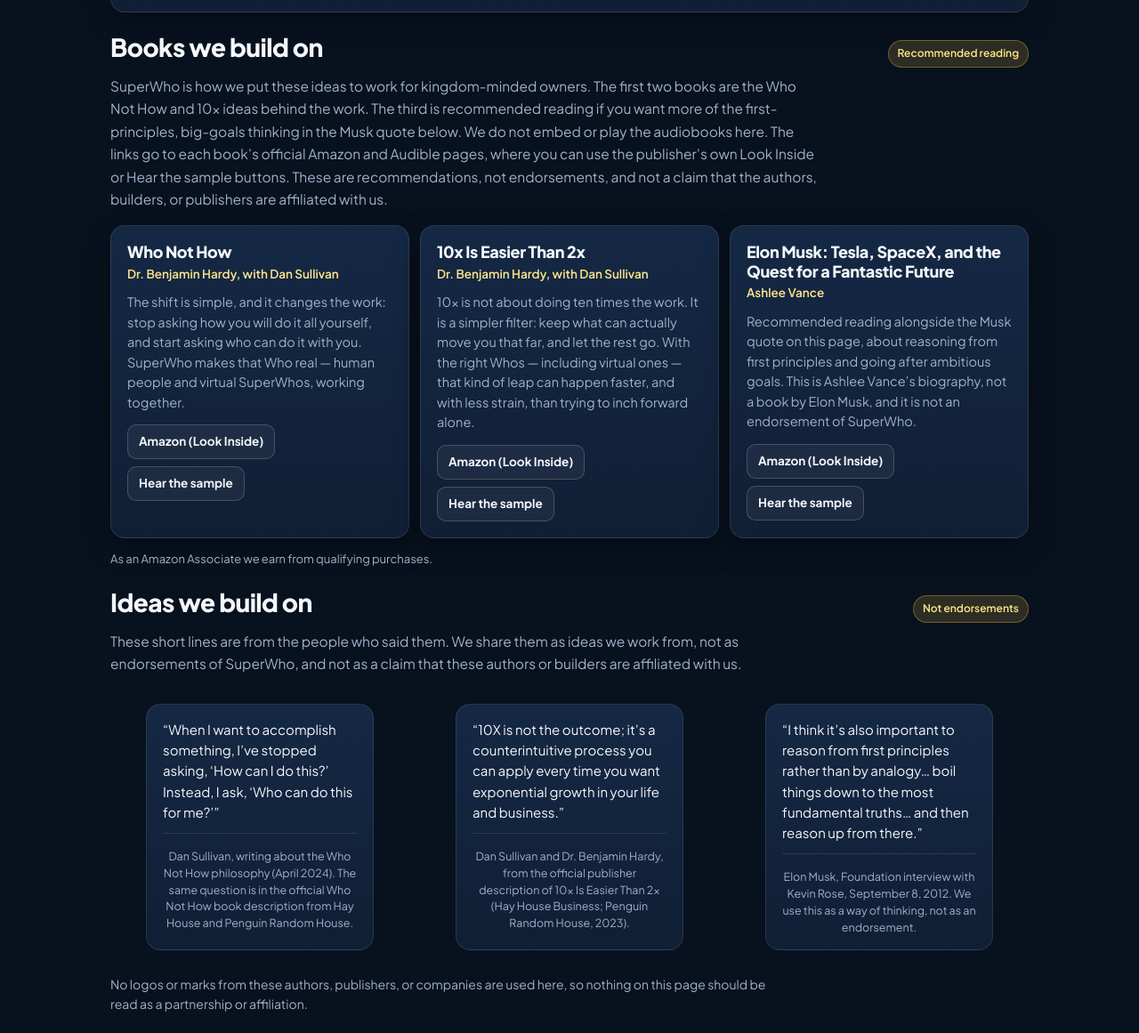
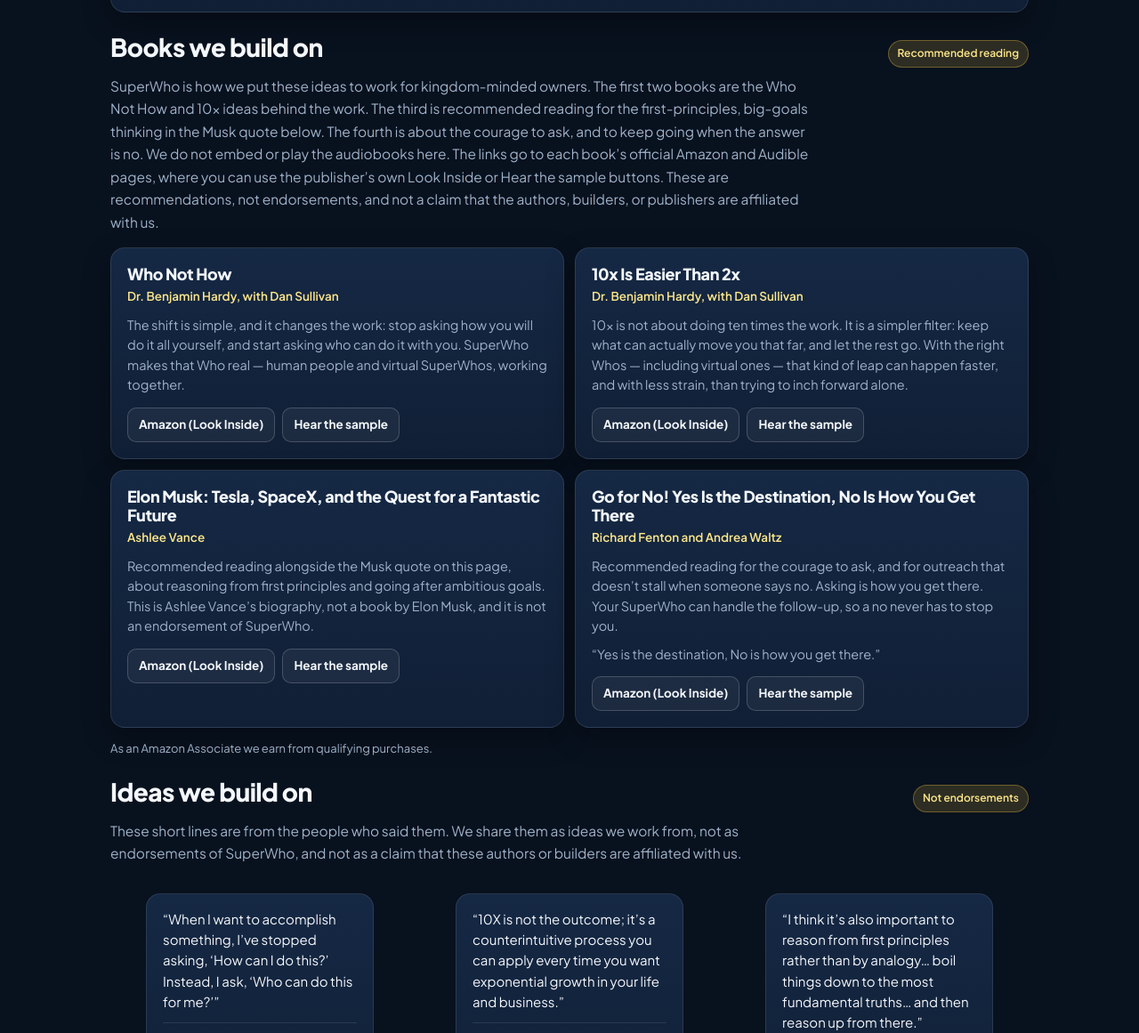
Before and after one commit to firesnatchers316/superwho-home, a plain HTML site: page index.html in a window 1280 px wide. Shown: the part 1452-2613 px from the top of the page at 89% size. Drawn offline with Linux system fonts and the light colour scheme.

Commit message:
Add Go for No! as recommended reading for the courage to ask. Clean Audible sample and Amazon Look Inside with pending affiliate tag. Not an endorsement. Tidy 2x2 books layout.

```diff
--- a/index.html
+++ b/index.html
@@ -517,7 +517,8 @@
     .chat-actions { padding: 0 18px 18px; display: flex; flex-wrap: wrap; gap: 10px; align-items: center; }
 
     .books { display: grid; gap: 12px; }
-    @media (min-width: 700px) { .books { grid-template-columns: repeat(auto-fit, minmax(240px, 1fr)); } }
+    @media (min-width: 600px) { .books { grid-template-columns: 1fr 1fr; } }
+    .book-quote { margin-top: 10px; font-size: 14.5px; color: var(--ink); line-height: 1.45; }
     .book { padding: 18px; }
     .book h3 { font-size: 18px; font-weight: 800; margin-bottom: 4px; }
     .book .authors { font-size: 13.5px; color: #FDE68A; font-weight: 600; margin-bottom: 10px; }
@@ -587,7 +588,7 @@
 
       <section class="card form-card" id="request">
         <h2>Request help</h2>
-        <p class="form-lede">Tell us a little, in your own words. Your request reaches Jim’s team right away. Phone is optional.</p>
+        <p class="form-lede">Tell us a little, in your own words. Asking is how you get there. Your request reaches Jim’s team right away, and your SuperWho handles the follow-up, so a no never has to stop you. Phone is optional.</p>
         <form id="helpForm" novalidate>
           <div class="field">
             <label for="name">Your name <span class="req">*</span></label>
@@ -659,7 +660,7 @@
         <h2>Books we build on</h2>
         <span class="pill">Recommended reading</span>
       </div>
-      <p class="sec-sub">SuperWho is how we put these ideas to work for kingdom-minded owners. The first two books are the Who Not How and 10x ideas behind the work. The third is recommended reading if you want more of the first-principles, big-goals thinking in the Musk quote below. We do not embed or play the audiobooks here. The links go to each book’s official Amazon and Audible pages, where you can use the publisher’s own Look Inside or Hear the sample buttons. These are recommendations, not endorsements, and not a claim that the authors, builders, or publishers are affiliated with us.</p>
+      <p class="sec-sub">SuperWho is how we put these ideas to work for kingdom-minded owners. The first two books are the Who Not How and 10x ideas behind the work. The third is recommended reading for the first-principles, big-goals thinking in the Musk quote below. The fourth is about the courage to ask, and to keep going when the answer is no. We do not embed or play the audiobooks here. The links go to each book’s official Amazon and Audible pages, where you can use the publisher’s own Look Inside or Hear the sample buttons. These are recommendations, not endorsements, and not a claim that the authors, builders, or publishers are affiliated with us.</p>
       <div class="books">
         <article class="card book">
           <h3>Who Not How</h3>
@@ -686,6 +687,16 @@
           <div class="book-links">
             <a data-amazon-asin="0062301233" href="https://www.amazon.com/dp/0062301233/?tag=TAG_PENDING" target="_blank" rel="noopener noreferrer">Amazon (Look Inside)</a>
             <a href="https://www.audible.com/pd/B00UX8ODPM" target="_blank" rel="noopener noreferrer">Hear the sample</a>
+          </div>
+        </article>
+        <article class="card book">
+          <h3>Go for No! Yes Is the Destination, No Is How You Get There</h3>
+          <div class="authors">Richard Fenton and Andrea Waltz</div>
+          <p>Recommended reading for the courage to ask, and for outreach that doesn’t stall when someone says no. Asking is how you get there. Your SuperWho can handle the follow-up, so a no never has to stop you.</p>
+          <p class="book-quote">“Yes is the destination, No is how you get there.”</p>
+          <div class="book-links">
+            <a data-amazon-asin="0966398130" href="https://www.amazon.com/dp/0966398130/?tag=TAG_PENDING" target="_blank" rel="noopener noreferrer">Amazon (Look Inside)</a>
+            <a href="https://www.audible.com/pd/B00LMDAPM2" target="_blank" rel="noopener noreferrer">Hear the sample</a>
           </div>
         </article>
       </div>
```
